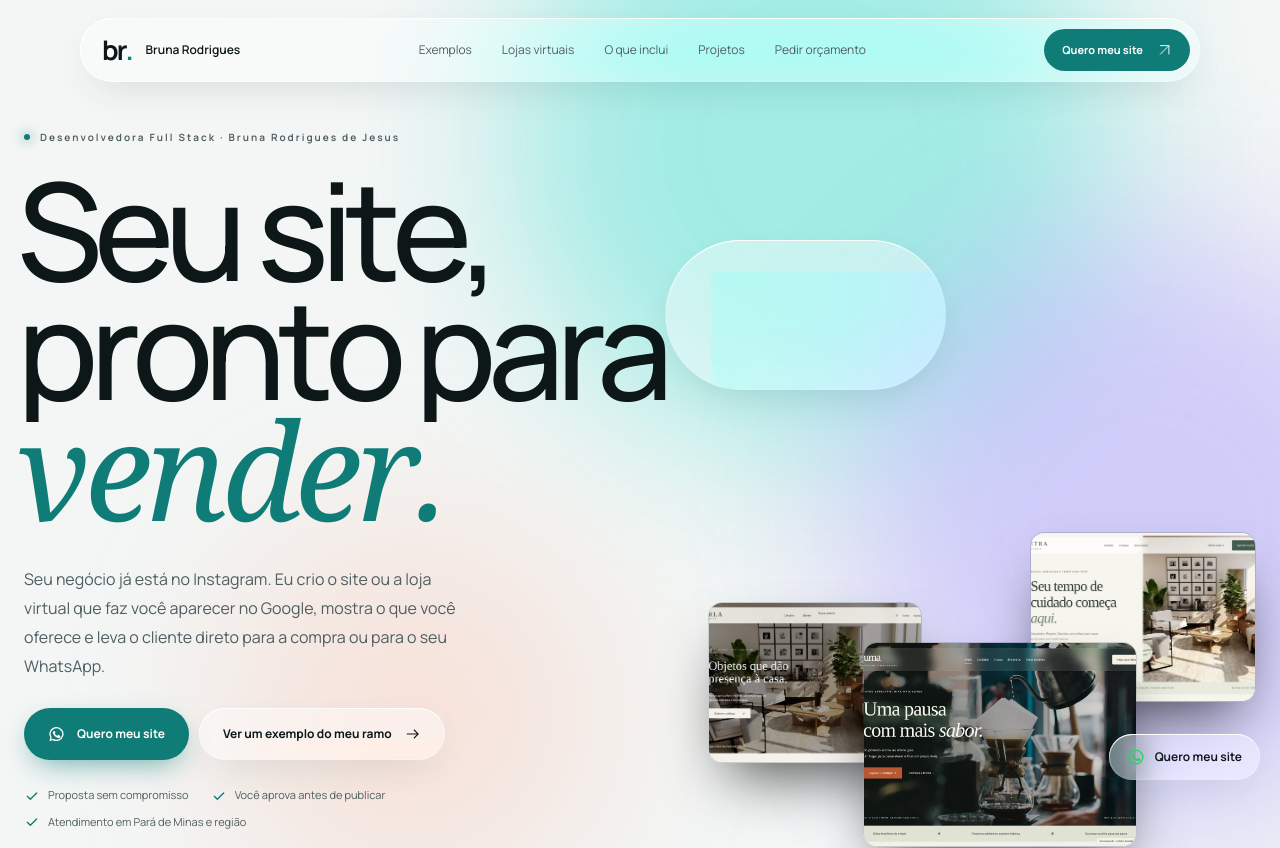
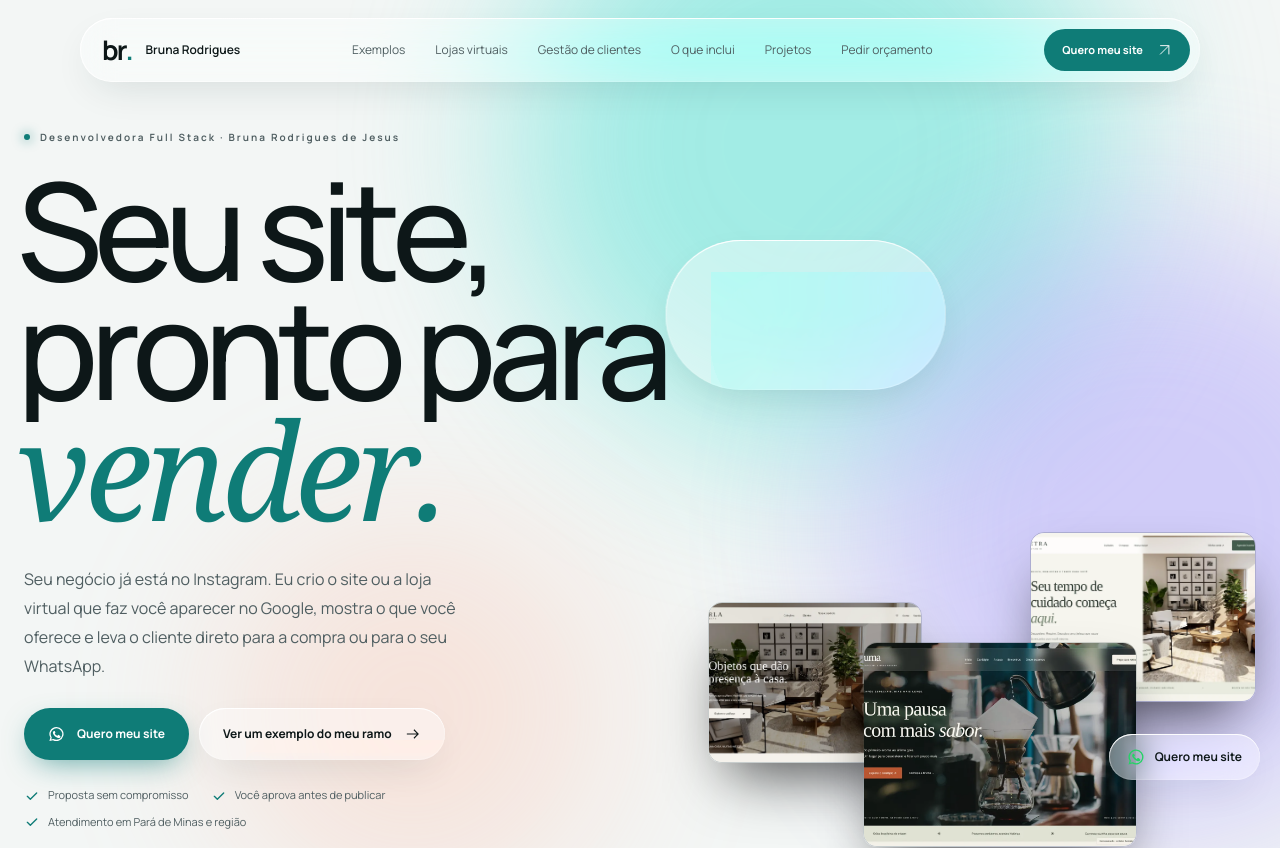
Before and after one commit to jbrunarodriguesde/Portifolio, a Next.js app: page / in a window 1280 px wide. Shown: the top 848 px of the page. Built offline with nearby package versions, Linux system fonts and the light colour scheme.

Commit message:
Adiciona gestão de clientes e calendário de agendamentos

```diff
--- a/app/page.tsx
+++ b/app/page.tsx
@@ -33,7 +33,7 @@ export default function Home() {
     <header className="nav-wrap">
       <nav className="nav liquid" aria-label="Navegação principal">
         <a className="signature" href="#inicio" aria-label="Bruna Rodrigues, início">br<span className="accent">.</span><span className="nav-name">Bruna Rodrigues</span></a>
-        <div className="nav-links"><a href="#segmentos">Exemplos</a><a href="#lojas">Lojas virtuais</a><a href="#incluso">O que inclui</a><a href="#projetos">Projetos</a><a href="#pedido">Pedir orçamento</a></div>
+        <div className="nav-links"><a href="#segmentos">Exemplos</a><a href="#lojas">Lojas virtuais</a><a href="#gestao-clientes">Gestão de clientes</a><a href="#incluso">O que inclui</a><a href="#projetos">Projetos</a><a href="#pedido">Pedir orçamento</a></div>
         <Ext href={whatsapp(orcamento)} className="nav-cta">Quero meu site</Ext>
       </nav>
     </header>
@@ -113,6 +113,17 @@ export default function Home() {
             <p className="muted-p">Escolha o seu tipo de negócio e abra um modelo publicado.</p>
           </div>
           <Segments />
+      <section className="container section client-management" id="gestao-clientes" aria-labelledby="t-gestao">
+        <div className="section-head"><div><p className="label"><span className="label-n">GESTÃO /</span> DO PRIMEIRO CONTATO AO ATENDIMENTO</p><h2 id="t-gestao" className="h2">Seu site recebe.<br /><span className="serif accent">Você gerencia.</span></h2></div><p className="muted-p">Uma área dedicada a clientes, horários e atendimentos. Experimente os dois lados de uma mesma reserva no Vetra Studio.</p></div>
+        <div className="management-grid">
+          <article className="management-card"><span className="label">01 / CLIENTE</span><h3>Agendar ficou simples.</h3><p>Serviço, profissional, data e horário, com duração e bloqueio de conflitos. Uma confirmação reúne os detalhes do atendimento.</p><Ext href="https://vetra-studio.vercel.app/agendamento-demo/index.html" className="button primary">Fazer um agendamento</Ext></article>
+          <article className="management-card"><span className="label">02 / EMPRESA</span><h3>A rotina sob controle.</h3><p>Consulte os clientes de cada reserva, navegue pelo calendário, filtre a agenda e acompanhe atendimentos confirmados, concluídos e cancelados.</p><Ext href="https://vetra-studio.vercel.app/agendamento-demo/owner.html" className="button glass-btn">Abrir painel de gestão</Ext></article>
+        </div>
+        <div className="management-features">{[['Calendário','Escolha um dia do mês e consulte os atendimentos.'],['Clientes','Veja o nome e contato associados a cada reserva.'],['Cancelamentos','Cancele um atendimento e libere o horário na agenda.'],['Acompanhamento','Filtre por profissional e status e confira o valor previsto.']].map(([title,text])=><article key={title}><Check /><h3>{title}</h3><p>{text}</p></article>)}</div>
+        <div className="management-note"><strong>Teste o fluxo completo</strong><p>1. Agende com dados fictícios. 2. Abra o painel da empresa. 3. Localize a reserva no calendário e experimente concluir ou cancelar.</p><small>Demonstração local: use as duas páginas no mesmo navegador. Os dados ficam neste dispositivo; banco de dados, autenticação e sincronização entre dispositivos fazem parte de uma integração de produção.</small></div>
+        <div className="hero-actions"><Ext href={whatsapp('Olá, Bruna! Quero um site com gestão de clientes, calendário e agendamentos.')} className="button primary">Quero essa gestão no meu negócio</Ext></div>
+      </section>
+
         </div>
       </section>
 
```
